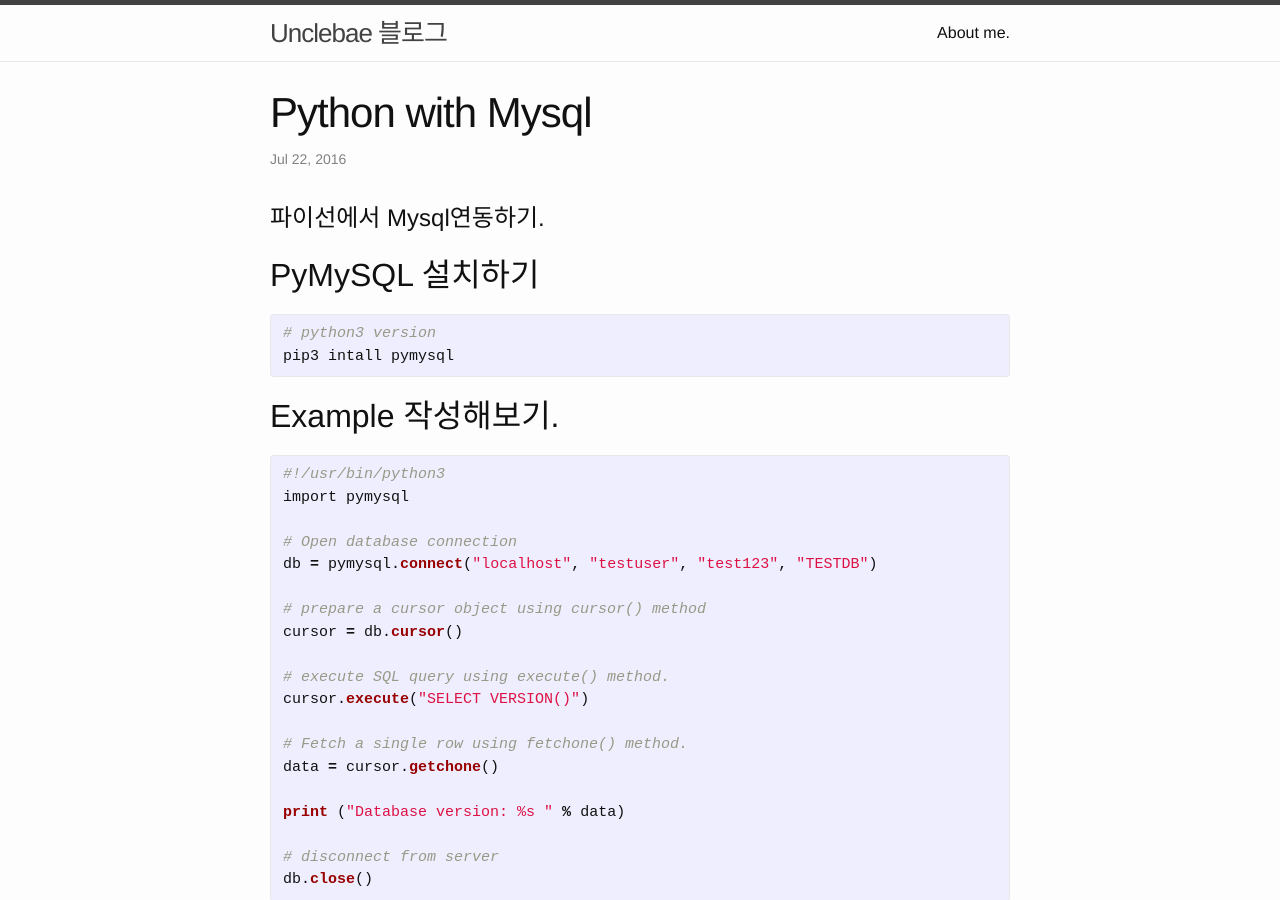
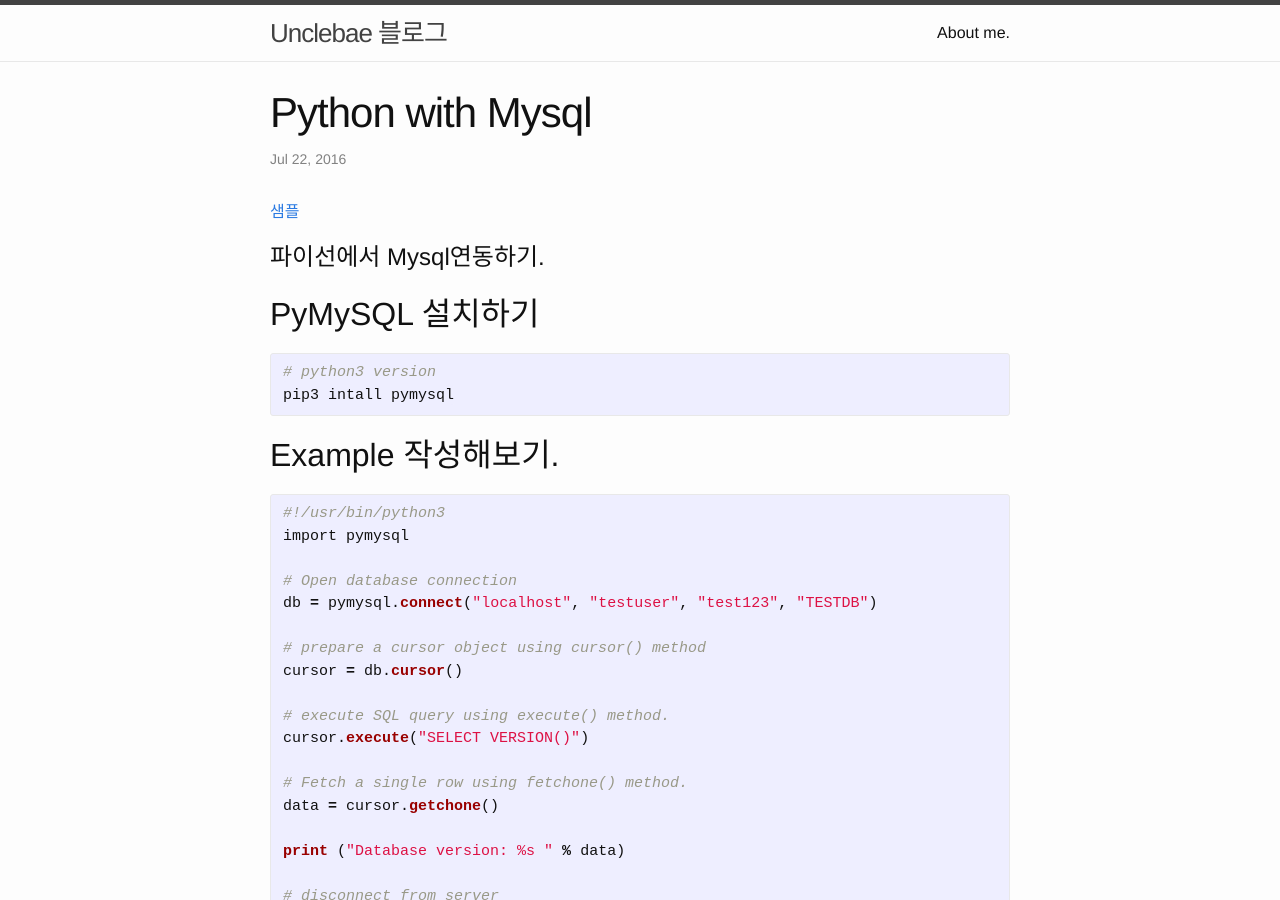
Before and after one commit to unclebae/blog, a Jekyll site: the page built from _posts/2016-07-22-Python-Database.markdown, in a window 1280 px wide and 900 px high. Built offline with Jekyll 4.4.1, drawn with Linux system fonts in a browser that asks for light colours.

Commit message:
add reference url

```diff
--- a/_posts/2016-07-22-Python-Database.markdown
+++ b/_posts/2016-07-22-Python-Database.markdown
@@ -2,6 +2,8 @@
 layout: post
 title: Python with Mysql
 ---
+
+[샘플](https://github.com/unclebae/Python3-tutorial/tree/master)
 
 # 파이선에서 Mysql연동하기.
 ## PyMySQL 설치하기
```
Also changed, not shown: 2 other files.
